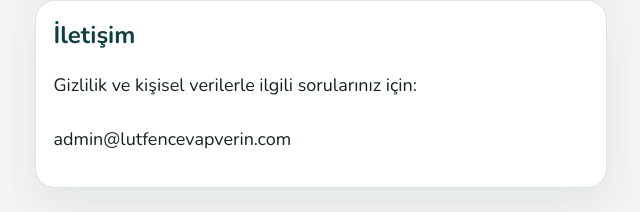
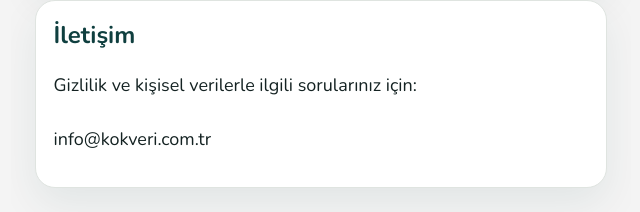
Before and after one commit to Halim1971/lutfencevapverin.com, a Flask app: page /privacy-policy in a window 1280 px wide. Shown: the part 2857-3069 px from the top of the page, without its empty margins (310-950 px from the left). Run offline with Flask 3, Linux system fonts and the light colour scheme; data that the repository does not hold is empty.

Commit message:
Update privacy policy contact email

```diff
--- a/templates/privacy_policy.html
+++ b/templates/privacy_policy.html
@@ -55,7 +55,7 @@
   <section class="card stack">
     <h2>İletişim</h2>
     <p>Gizlilik ve kişisel verilerle ilgili sorularınız için:</p>
-    <p><a href="mailto:admin@lutfencevapverin.com">admin@lutfencevapverin.com</a></p>
+    <p><a href="mailto:info@kokveri.com.tr">info@kokveri.com.tr</a></p>
   </section>
 </main>
 {% endblock %}
```
